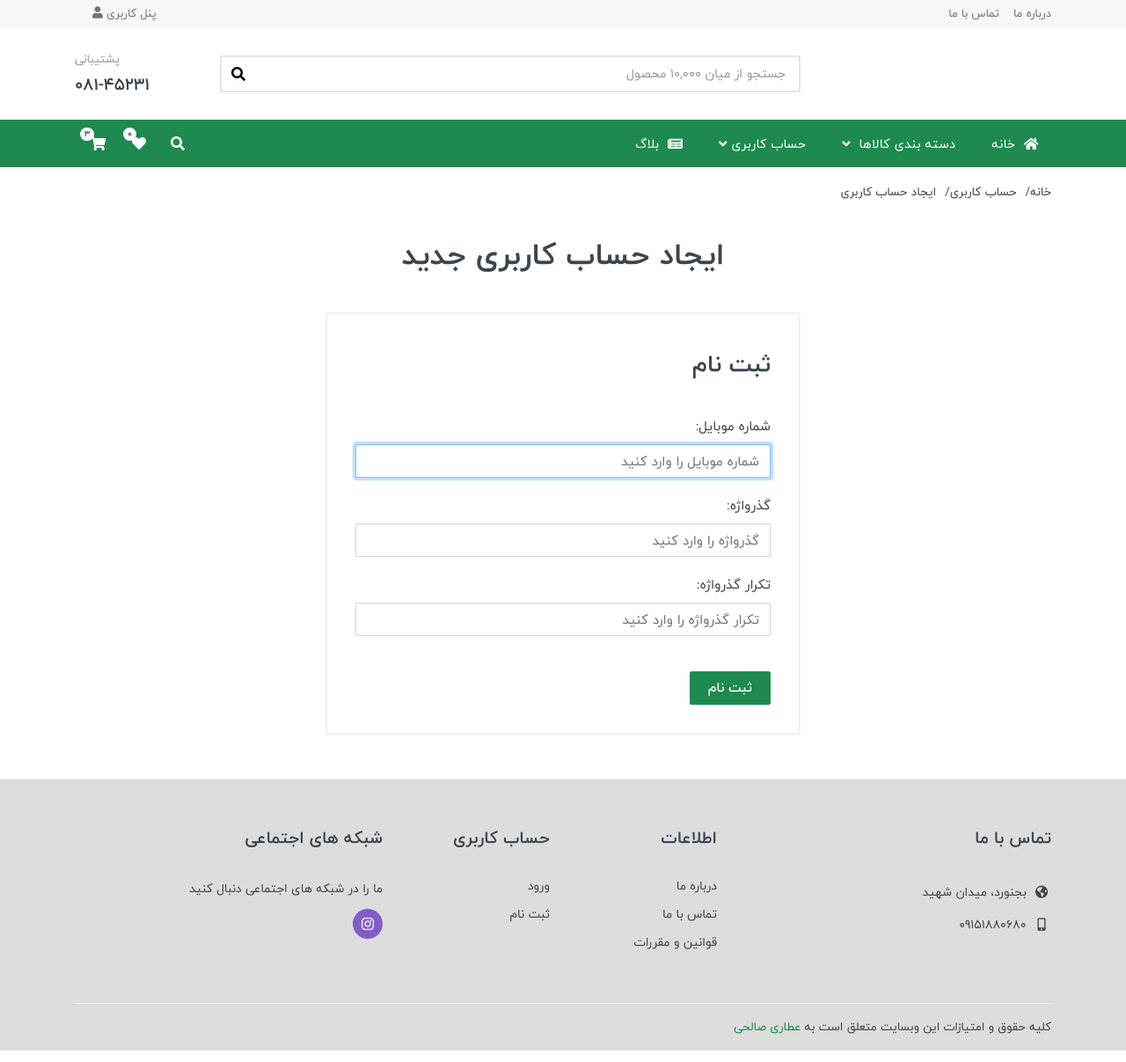
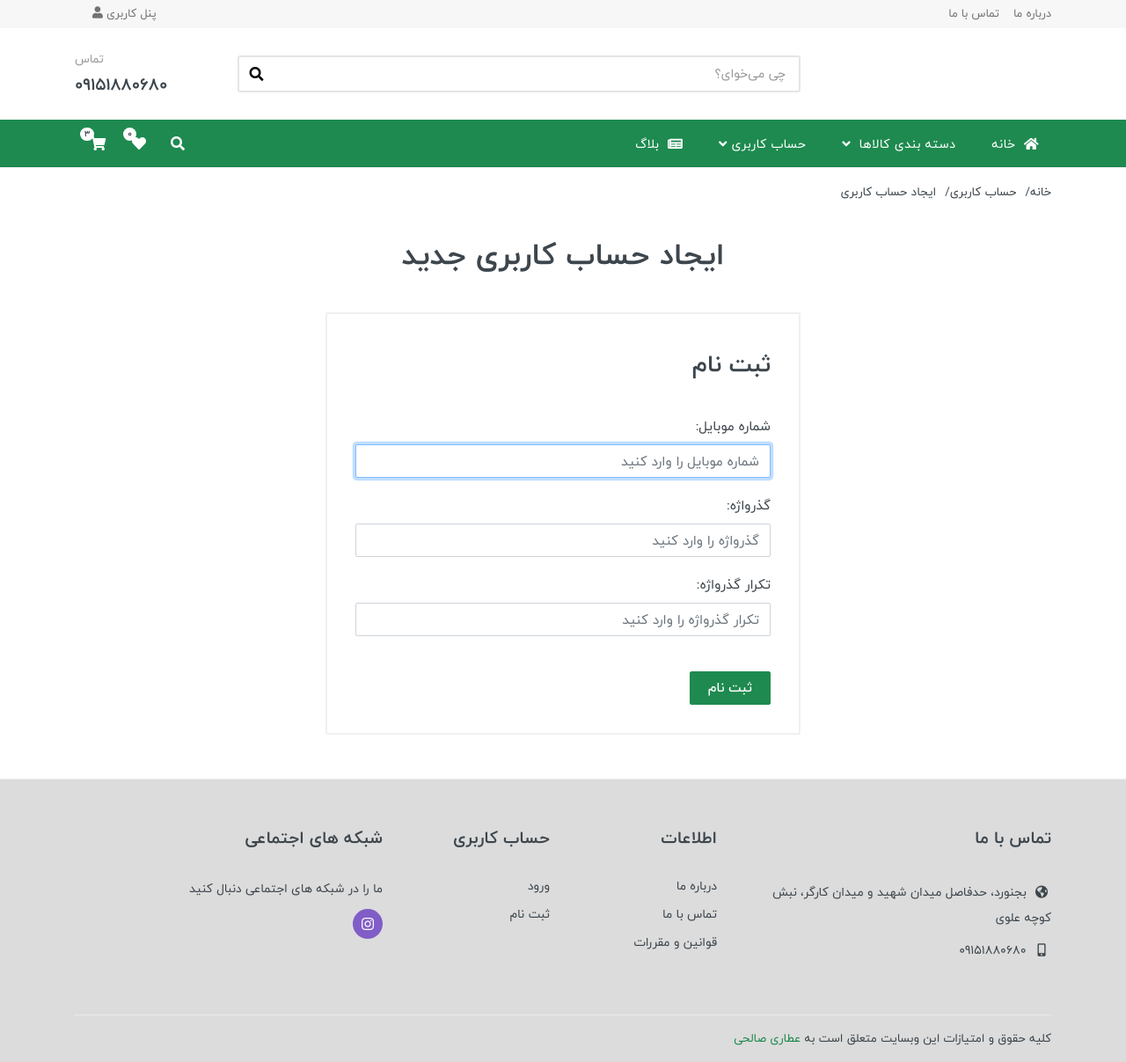
Before and after one commit to itsEllnamin/attari-salehi-website, a Django app: page /accounts/register/ in a window 1280 px wide. Shown: the whole page at 88% size. Run offline with Django 4.2, Linux system fonts and the light colour scheme; some libraries are stand-ins or nearby versions.

Commit message:
completing send_sms, changes in header,footer

```diff
--- a/apps/accounts/views.py
+++ b/apps/accounts/views.py
@@ -51,8 +51,9 @@ class RegisterView(View):
                 "success",
             )
             send_sms(
+                'Code',
                 mobile_number,
-                f"کد فعالسازی حساب کاربری در عطاری صالحی: {activation_code}",
+                f'{activation_code}'
             )
 
             request.session["registered_user"] = {
--- a/templates/partials/footer.html
+++ b/templates/partials/footer.html
@@ -10,7 +10,7 @@
 
                             <ul class="footer-contacts__contacts">
                                 <li><i class="footer-contacts__icon fas fa-globe-americas"></i>
-                                    بجنورد، میدان شهید</li>
+                                    بجنورد، حدفاصل میدان شهید و میدان کارگر، نبش کوچه علوی</li>
                                 <li><i class="footer-contacts__icon fas fa-mobile-alt"></i>
                                     <span class="ltr_text">09151880680</span>
                                 </li>
--- a/templates/partials/header.html
+++ b/templates/partials/header.html
@@ -32,7 +32,7 @@
             <div class="site-header__search">
                 <div class="search">
                     <form class="search__form" action="">
-                        <input class="search__input" name="search" placeholder="جستجو از میان 10,000 محصول"
+                        <input class="search__input" name="search" placeholder="چی می‌خوای؟"
                             aria-label="Site search" type="text" autocomplete="off">
                         <button class="search__button" type="submit">
                             <i class="fa fa-search"></i>
@@ -42,8 +42,8 @@
                 </div>
             </div>
             <div class="site-header__phone">
-                <div class="site-header__phone-title">پشتیبانی</div>
-                <div class="site-header__phone-number"><span class="ltr_text">081-45231</span></div>
+                <div class="site-header__phone-title">تماس</div>
+                <div class="site-header__phone-number"><span class="ltr_text">09151880680</span></div>
             </div>
         </div>
         <!-- .topbar / end -->
```
Also changed, not shown: utils.py (+18 -1 lines).
